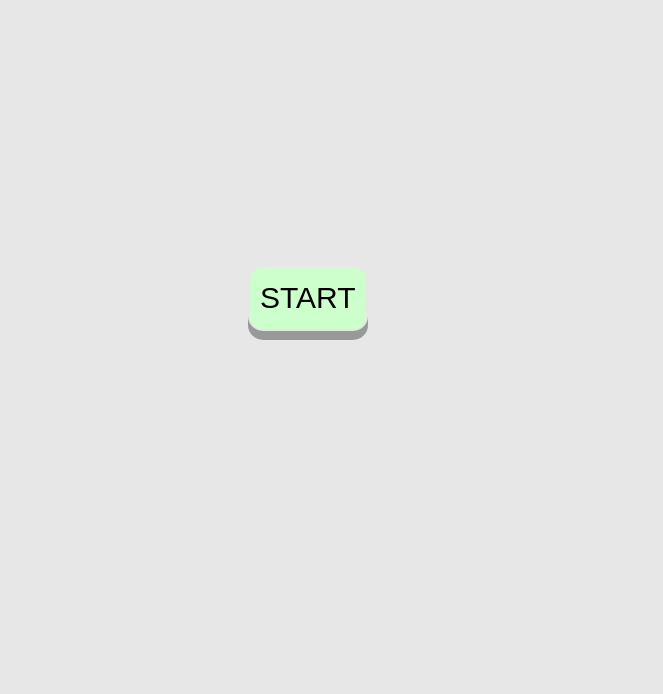
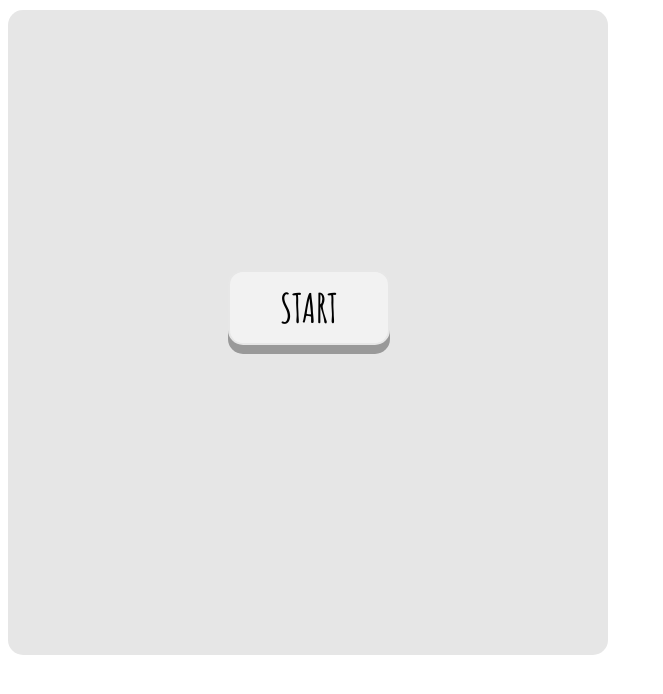
Before and after one commit to HoangNamDo/Block, a plain HTML site: page index.html in a window 1280 px wide. Shown: the whole page, without its empty margins (0-663 px from the left). Drawn offline with Linux system fonts and the light colour scheme.

Commit message:
Update index.html

```diff
--- a/index.html
+++ b/index.html
@@ -5,12 +5,8 @@
     <meta name="viewport" content="width=device-width, initial-scale=1">
     <title>Game</title>
     <style>
-        body {
-            background-color: #e7e7e7;
-        }
-
-
         .button {
+            position: relative;
             width: 50px;
             height: 50px;
             text-align: center;
@@ -28,29 +24,32 @@
         }
 
         .buttonStart {
+            position: relative;
             text-align: center;
             text-decoration: none;
             display: inline-block;
             cursor: pointer;
-            font-size: 30px;
-            padding: 14px 10px;
-            margin-left: 240px;
-            margin-top: 250px;
+            font-size: 40px;
+            padding: 10px 50px;
+            margin-left: 220px;
+            margin-top: 260px;
             text-align: center;
             outline: none;
             border-radius: 15px;
             box-shadow: 0 9px #999;
             border: 2px solid #e7e7e7;
-            background-color: #ccffcc;
+            background-color: #f2f2f2;
+            font-family: 'Amatic SC', cursive;
         }
 
         .buttonStart:hover {
-            background-color: #009900;
+            background-color: #666666;
             color: white;
         }
 
         .buttonStart:active {
-            background-color: #003300;
+            background-color: #000;
+            color: white;
             box-shadow: 0 5px #666;
             transform: translateY(4px);
         }
@@ -191,14 +190,29 @@
         }
 
         h2 {
-            margin-top: 15px;
-            margin-left: 220px;
-            margin-bottom: 10px;
+            margin-top: 10px;
+            margin-left: 480px;
+            margin-bottom: 5px;
+            position: relative;
+            font-family: 'Amatic SC', cursive;
         }
+
+        canvas {
+            height: 645px;
+            width: 600px;
+            background-color: #e6e6e6;
+            position: absolute;
+            border-radius: 15px;
+        }
+    </style>
+
+    <style>
+        @import url('https://fonts.googleapis.com/css2?family=Amatic+SC:wght@700&display=swap');
     </style>
 </head>
 
 <body>
+    <canvas></canvas>
     <h2 id="timer"></h2>
     <button id="startBtn" class="buttonStart" onclick="start()">START</button>
     <script src="game.js"></script>
```
